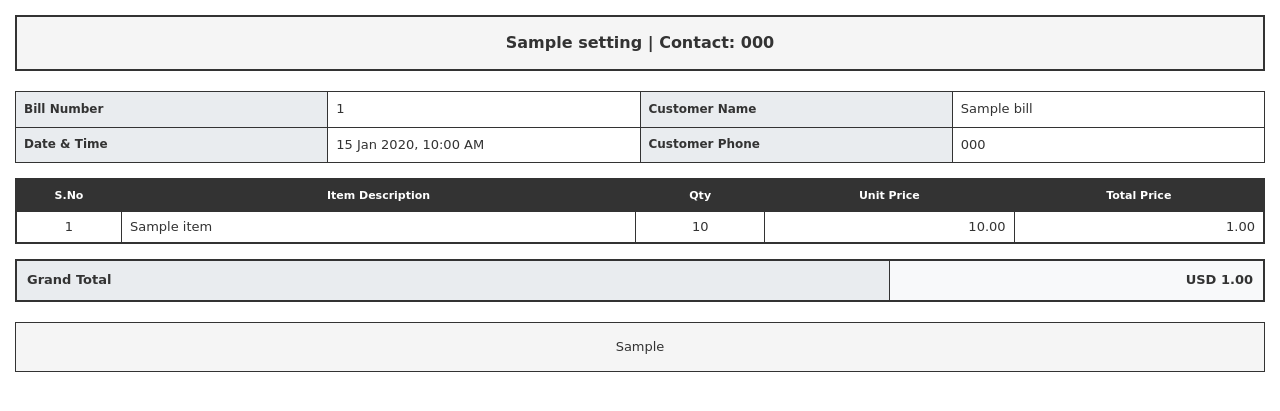
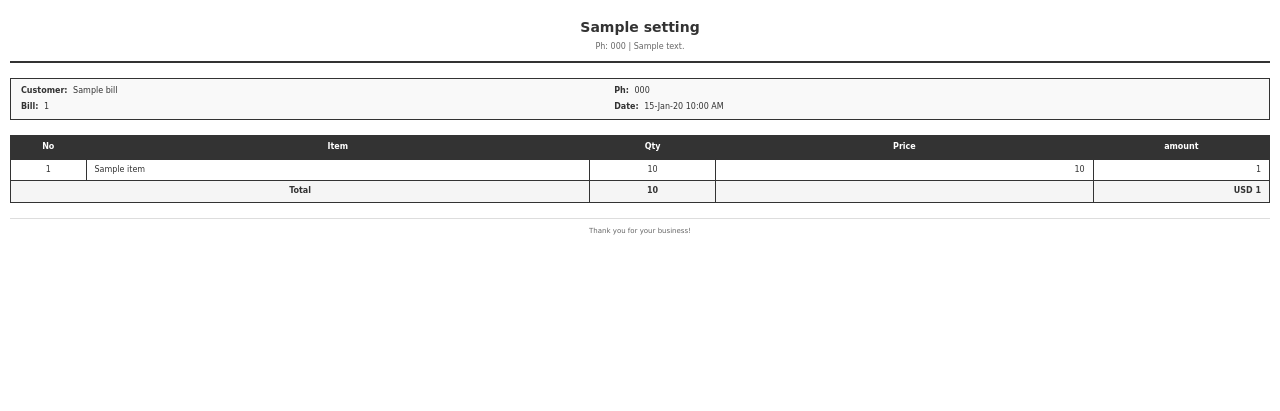
Before and after one commit to TheWebUstaad/billing-system, a CodeIgniter app: the page made by application/views/billing/pdf_template.php in a window 1280 px wide. Shown: the top 411 px of the page. Run offline with CodeIgniter, Linux system fonts and the light colour scheme; tables that the repository leaves empty hold one stand-in row (values such as "Sample post"); the template is opened without the code that fills it: most values are stand-ins (such as "Sample title", 1, 10 or a date in 2020).

Commit message:
apply change on pdf layout and set pakistani time

```diff
--- a/application/config/config.php
+++ b/application/config/config.php
@@ -497,7 +497,7 @@ $config['compress_output'] = FALSE;
 | helper' page of the user guide for information regarding date handling.
 |
 */
-$config['time_reference'] = 'local';
+$config['time_reference'] = 'Asia/Karachi';
 
 /*
 |--------------------------------------------------------------------------
--- a/application/views/billing/pdf_template.php
+++ b/application/views/billing/pdf_template.php
@@ -6,211 +6,160 @@
         body {
             font-family: 'DejaVu Sans', Arial, sans-serif;
             margin: 0;
-            padding: 15px;
+            padding: 10px;
             color: #333;
-            font-size: 13px;
-            line-height: 1.4;
+            font-size: 9px;
+            line-height: 1.3;
         }
-
-        .header-table {
+        .business-header {
+            text-align: center;
+            margin-bottom: 15px;
+            padding: 8px 10px;
+            border-bottom: 2px solid #333;
+        }
+        .business-name {
+            font-size: 14px;
+            font-weight: bold;
+            margin-bottom: 4px;
+        }
+        .business-info {
+            font-size: 8px;
+            color: #666;
+            padding-top: 2px;
+        }
+        .customer-info {
+            margin-bottom: 15px;
+            font-size: 8px;
+            border: 1px solid #333;
+            background-color: #f9f9f9;
+        }
+        .customer-info-table {
             width: 100%;
-            border-collapse: collapse;
-            margin-bottom: 20px;
-            border: 2px solid #333;
+            font-size: 8px;
+            border-collapse: separate;
+            border-spacing: 0;
         }
-
-        .header-table td {
-            padding: 15px;
-            text-align: center;
-            border: 1px solid #333;
-            background-color: #f5f5f5;
+        .customer-info-table td {
+            padding: 8px 12px;
+            vertical-align: top;
+            border: none;
         }
-
-        .company-name {
-            font-size: 22px;
+        .info-label {
             font-weight: bold;
-            text-transform: uppercase;
-            margin-bottom: 5px;
+            margin-right: 3px;
         }
-
-        .info-table {
-            width: 100%;
-            border-collapse: collapse;
-            margin-bottom: 15px;
-            border: 1px solid #333;
-        }
-
-        .info-table th {
-            background-color: #e9ecef;
-            padding: 8px;
-            text-align: left;
-            font-weight: bold;
-            border: 1px solid #333;
-            font-size: 12px;
-        }
-
-        .info-table td {
-            padding: 8px;
-            border: 1px solid #333;
-        }
-
         .items-table {
             width: 100%;
             border-collapse: collapse;
-            margin: 15px 0;
-            border: 2px solid #333;
-            table-layout: fixed;
+            border: 1px solid #333;
+            font-size: 8px;
+            margin-bottom: 15px;
         }
-
         .items-table th {
             background-color: #333;
             color: white;
-            padding: 8px 4px;
+            padding: 6px 8px;
             text-align: center;
-            font-weight: bold;
-            font-size: 11px;
-            border: 1px solid #333;
-            word-wrap: break-word;
-        }
-
-        .items-table td {
-            padding: 6px 4px;
-            border: 1px solid #333;
-            text-align: center;
-            font-family: 'DejaVu Sans', Arial, sans-serif;
-            word-wrap: break-word;
-            vertical-align: middle;
-        }
-
-        .text-left {
-            text-align: left;
-        }
-
-        .text-center {
-            text-align: center;
-        }
-
-        .text-right {
-            text-align: right;
-        }
-
-        .totals-table {
-            width: 100%;
-            border-collapse: collapse;
-            border: 2px solid #333;
-            margin-top: 15px;
-        }
-
-        .totals-table th {
-            background-color: #e9ecef;
-            padding: 10px;
-            text-align: left;
             font-weight: bold;
             border: 1px solid #333;
         }
-
-        .totals-table td {
-            padding: 10px;
+        .items-table td {
+            padding: 5px 8px;
             border: 1px solid #333;
+            text-align: center;
         }
-
-        .total-row {
-            font-weight: bold;
-            background-color: #f8f9fa;
-        }
-
-        .footer-table {
-            width: 100%;
-            border-collapse: collapse;
-            margin-top: 20px;
-            border: 1px solid #333;
-        }
-
-        .footer-table td {
-            padding: 15px;
+        .text-left { text-align: left !important; }
+        .text-right { text-align: right !important; }
+        .text-center { text-align: center !important; }
+        .footer {
             text-align: center;
-            border: 1px solid #333;
-            background-color: #f5f5f5;
-        }
-
-        .urdu-text {
-            font-family: 'DejaVu Sans', Arial, sans-serif;
-            direction: rtl;
-            text-align: right;
+            margin-top: 15px;
+            padding: 8px;
+            font-size: 7px;
+            color: #666;
+            border-top: 1px solid #ddd;
         }
     </style>
 </head>
 <body>
-    <!-- Header Table -->
-<table class="header-table">
+    <div class="business-header">
+        <div class="business-name"><?php echo $settings['shop_name'] ?? 'SHOP NAME'; ?></div>
+        <div class="business-info">
+            <?php
+            $info = array();
+            if (!empty($settings['phone'])) $info[] = 'Ph: ' . $settings['phone'];
+            if (!empty($settings['address'])) $info[] = $settings['address'];
+            echo implode(' | ', $info);
+            ?>
+        </div>
+    </div>
+
+    <div class="customer-info">
+        <table class="customer-info-table" cellpadding="4" cellspacing="2" style="margin: 4px;">
             <tr>
-        <td style="font-size: 16px; font-weight: bold;">
-            <?php echo $settings['shop_name'] ?? 'Billing System'; ?>
-            <?php if (!empty($settings['phone'])): ?> | Contact: <?php echo $settings['phone']; ?><?php endif; ?>
-        </td>
+                <td style="padding: 3px 6px;"><span class="info-label">Customer:</span> <?php echo !empty($bill->customer_name) ? $bill->customer_name : 'Walk-in'; ?></td>
+                <td style="padding: 3px 6px;"><span class="info-label">Ph:</span> <?php echo !empty($bill->customer_phone) ? $bill->customer_phone : '-'; ?></td>
+            </tr>
+            <tr>
+                <td style="padding: 3px 6px;"><span class="info-label">Bill:</span> <?php echo $bill->bill_number; ?></td>
+                <td style="padding: 3px 6px;"><span class="info-label">Date:</span> <?php echo date('d-M-y h:i A', strtotime($bill->created_at)); ?></td>
             </tr>
         </table>
+    </div>
 
-    <!-- Bill Information Table -->
-<table class="info-table">
-    <tr>
-        <th width="25%">Bill Number</th>
-        <td width="25%"><?php echo $bill->bill_number; ?></td>
-        <th width="25%">Customer Name</th>
-        <td width="25%"><?php echo !empty($bill->customer_name) ? $bill->customer_name : 'Walk-in Customer'; ?></td>
-    </tr>
-    <tr>
-        <th>Date & Time</th>
-        <td><?php echo date('d M Y, h:i A', strtotime($bill->created_at)); ?></td>
-        <th>Customer Phone</th>
-        <td><?php echo !empty($bill->customer_phone) ? $bill->customer_phone : 'N/A'; ?></td>
-    </tr>
-</table>
-
-    <!-- Items Table -->
     <table class="items-table">
         <thead>
             <tr>
-            <th style="width: 8%;">S.No</th>
-            <th style="width: 42%;">Item Description</th>
+                <th style="width: 6%;">No</th>
+                <th style="width: 40%;">Item</th>
                 <th style="width: 10%;">Qty</th>
-            <th style="width: 20%;">Unit Price</th>
-            <th style="width: 20%;">Total Price</th>
+                <th style="width: 30%;">Price</th>
+                <th style="width: 14%;">amount</th>
             </tr>
         </thead>
         <tbody>
-        <?php $counter = 1; ?>
-        <?php foreach ($bill->items as $item): ?>
+            <?php
+            $counter = 1;
+            $total_qty = 0;
+
+            // Group items by title and unit_price
+            $grouped_items = array();
+            foreach ($bill->items as $item) {
+                $key = $item->title . '_' . $item->unit_price;
+                if (!isset($grouped_items[$key])) {
+                    $grouped_items[$key] = array(
+                        'title' => $item->title,
+                        'unit_price' => $item->unit_price,
+                        'quantity' => 0,
+                        'total_price' => 0
+                    );
+                }
+                $grouped_items[$key]['quantity'] += $item->quantity;
+                $grouped_items[$key]['total_price'] += $item->total_price;
+                $total_qty += $item->quantity;
+            }
+            ?>
+            <?php foreach ($grouped_items as $item): ?>
             <tr>
-            <td style="text-align: center; width: 8%;"><?php echo $counter++; ?></td>
-            <td style="text-align: left; width: 42%; padding-left: 8px;"><?php echo $item->title; ?></td>
-            <td style="text-align: center; width: 10%;"><?php echo $item->quantity; ?></td>
-            <td style="text-align: right; width: 20%; padding-right: 8px;"><?php echo number_format($item->unit_price, 2); ?></td>
-            <td style="text-align: right; width: 20%; padding-right: 8px;"><?php echo number_format($item->total_price, 2); ?></td>
+                <td class="text-center"><?php echo $counter++; ?></td>
+                <td class="text-left"><?php echo $item['title']; ?></td>
+                <td class="text-center"><?php echo $item['quantity']; ?></td>
+                <td class="text-right"><?php echo number_format($item['unit_price'], 0); ?></td>
+                <td class="text-right"><?php echo number_format($item['total_price'], 0); ?></td>
             </tr>
             <?php endforeach; ?>
+
+            <tr style="background-color: #f5f5f5;">
+                <td colspan="2" style="font-weight: bold;">Total</td>
+                <td class="text-center" style="font-weight: bold;"><?php echo $total_qty; ?></td>
+                <td></td>
+                <td class="text-right" style="font-weight: bold;"><?php echo $settings['currency_symbol'] ?? 'PKR'; ?> <?php echo number_format($bill->total_amount, 0); ?></td>
+            </tr>
         </tbody>
     </table>
 
-    <!-- Totals Table -->
-<table class="totals-table">
-    <tr class="total-row">
-        <th width="70%">Grand Total</th>
-        <td width="30%" class="text-right"><strong><?php echo $settings['currency_symbol'] ?? '₹'; ?> <?php echo number_format($bill->total_amount, 2); ?></strong></td>
-    </tr>
-</table>
-
-    <!-- Footer Table -->
-    <table class="footer-table">
-        <tr>
-            <td>
-                <?php if (!empty($settings['invoice_footer'])): ?>
-                    <?php echo $settings['invoice_footer']; ?>
-                <?php else: ?>
-                    Generated by Billing System - <?php echo date('Y'); ?>
-                <?php endif; ?>
-            </td>
-        </tr>
-    </table>
+    <div class="footer">
+        Thank you for your business!
+    </div>
 </body>
 </html>
--- a/application/views/dashboard/index.php
+++ b/application/views/dashboard/index.php
@@ -5,7 +5,7 @@
             <div class="row align-items-center">
                 <div class="col">
                     <h2 class="dashboard-title">Dashboard</h2>
-                    <p class="dashboard-subtitle">websaaz solutions | 2025 Billing System</p>
+                    <p class="dashboard-subtitle">websaaz solutions | <?php echo date('Y'); ?> Billing System</p>
                 </div>
                 <div class="col-auto">
                     <span class="current-time" id="current-time"></span>
--- a/index.php
+++ b/index.php
@@ -54,6 +54,16 @@
  * NOTE: If you change these, also change the error_reporting() code below
  */
 	define('ENVIRONMENT', isset($_SERVER['CI_ENV']) ? $_SERVER['CI_ENV'] : 'development');
+
+/*
+ *---------------------------------------------------------------
+ * SET TIMEZONE FOR PAKISTAN
+ *---------------------------------------------------------------
+ *
+ * Set the default timezone to Pakistan Standard Time (PST)
+ * This ensures all date/time functions use Pakistan timezone
+ */
+	date_default_timezone_set('Asia/Karachi');
 
 /*
  *---------------------------------------------------------------
```
Also changed, not shown: application/controllers/Billing.php (+8 -4 lines), application/libraries/Pdf.php (+9 -4 lines), application/views/billing/view.php (+68 -10 lines), test_timezone.php (added, +30 -0 lines), 1 other file. Lines whose indentation alone changed are shown as unchanged.
